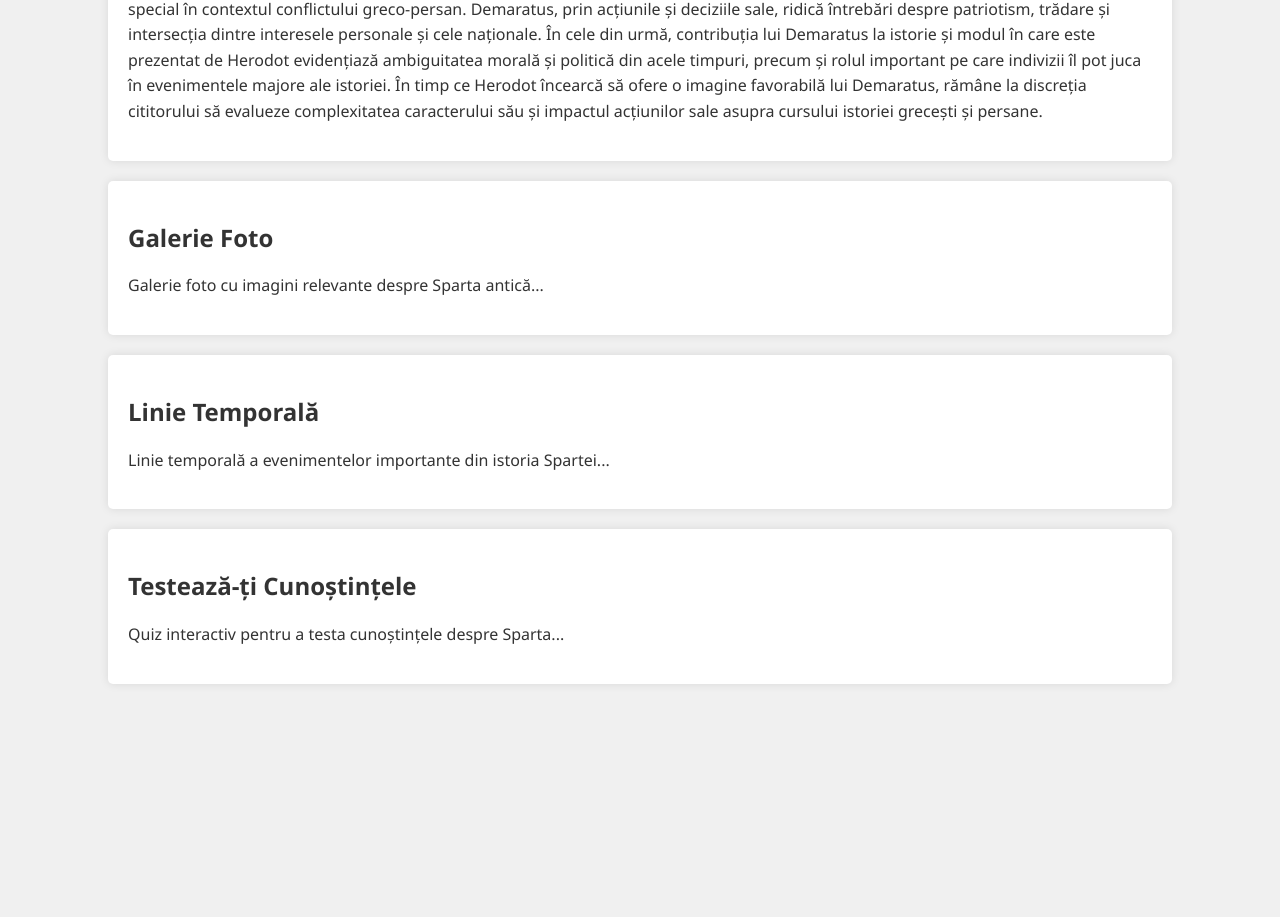
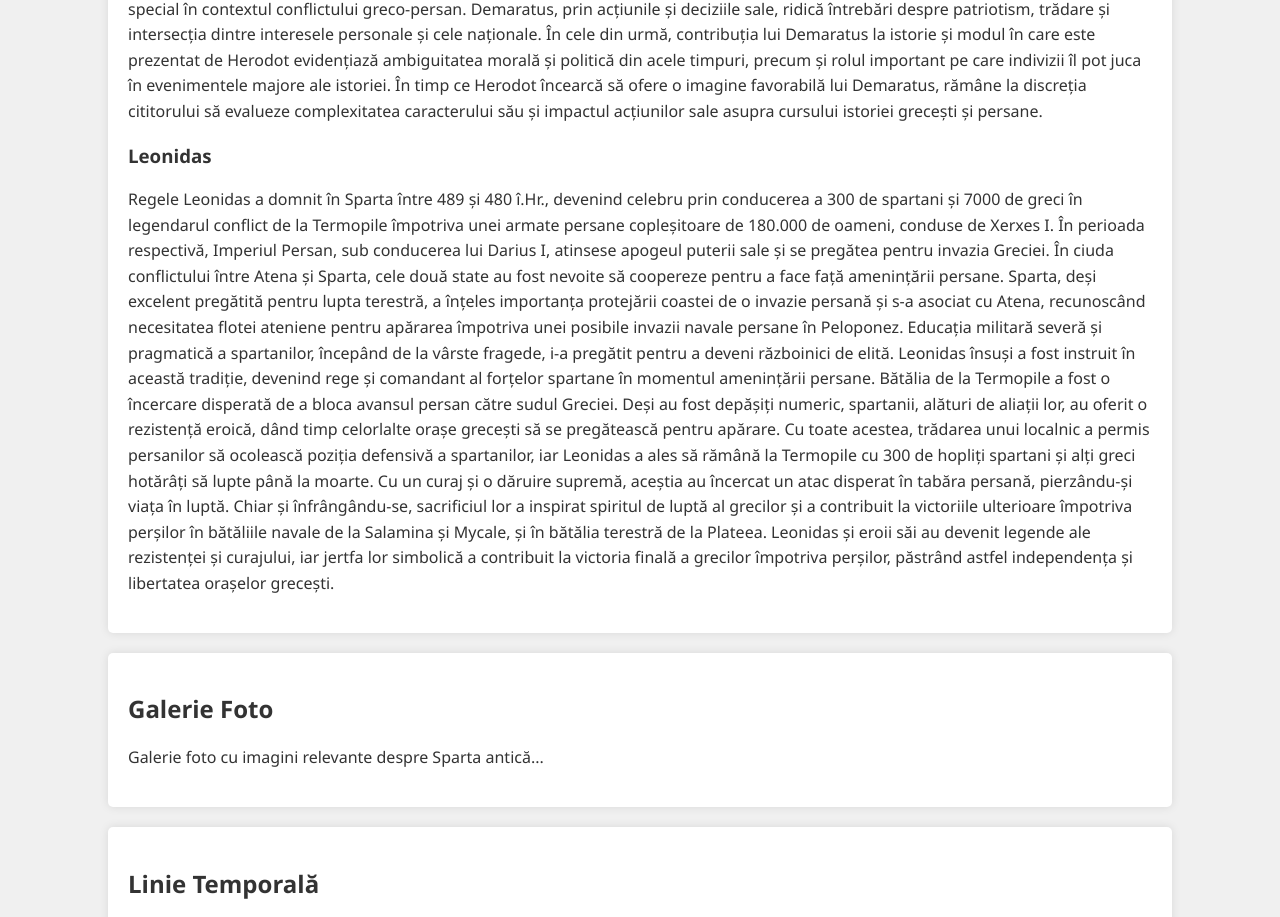
Before and after one commit to ArgatuIoan/sparta, a plain HTML site: page index.html in a window 1280 px wide. Shown: the part 5592-6509 px from the top of the page. Before the commit the page ends 6296 px from the top, so only its background shows below. Drawn offline with Linux system fonts and the light colour scheme.

Commit message:
leonidas

```diff
--- a/index.html
+++ b/index.html
@@ -208,6 +208,24 @@
             Exilul său în Persia și poziția sa ca sfetnic al lui Xerxes reflectă complexitatea loialităților și a identităților în lumea greacă antică, în special în contextul conflictului greco-persan. Demaratus, prin acțiunile și deciziile sale, ridică întrebări despre patriotism, trădare și intersecția dintre interesele personale și cele naționale.
 
             În cele din urmă, contribuția lui Demaratus la istorie și modul în care este prezentat de Herodot evidențiază ambiguitatea morală și politică din acele timpuri, precum și rolul important pe care indivizii îl pot juca în evenimentele majore ale istoriei. În timp ce Herodot încearcă să ofere o imagine favorabilă lui Demaratus, rămâne la discreția cititorului să evalueze complexitatea caracterului său și impactul acțiunilor sale asupra cursului istoriei grecești și persane.</p>
+
+            <h3>Leonidas</h3>
+            <p>Regele Leonidas a domnit în Sparta între 489 și 480 î.Hr., devenind celebru prin conducerea a 300 de spartani și 7000 de greci în legendarul conflict de la Termopile împotriva unei armate persane copleșitoare de 180.000 de oameni, conduse de Xerxes I.
+
+                În perioada respectivă, Imperiul Persan, sub conducerea lui Darius I, atinsese apogeul puterii sale și se pregătea pentru invazia Greciei. În ciuda conflictului între Atena și Sparta, cele două state au fost nevoite să coopereze pentru a face față amenințării persane.
+
+                Sparta, deși excelent pregătită pentru lupta terestră, a înțeles importanța protejării coastei de o invazie persană și s-a asociat cu Atena, recunoscând necesitatea flotei ateniene pentru apărarea împotriva unei posibile invazii navale persane în Peloponez.
+
+                Educația militară severă și pragmatică a spartanilor, începând de la vârste fragede, i-a pregătit pentru a deveni războinici de elită. Leonidas însuși a fost instruit în această tradiție, devenind rege și comandant al forțelor spartane în momentul amenințării persane.
+
+                Bătălia de la Termopile a fost o încercare disperată de a bloca avansul persan către sudul Greciei. Deși au fost depășiți numeric, spartanii, alături de aliații lor, au oferit o rezistență eroică, dând timp celorlalte orașe grecești să se pregătească pentru apărare.
+
+                Cu toate acestea, trădarea unui localnic a permis persanilor să ocolească poziția defensivă a spartanilor, iar Leonidas a ales să rămână la Termopile cu 300 de hopliți spartani și alți greci hotărâți să lupte până la moarte. Cu un curaj și o dăruire supremă, aceștia au încercat un atac disperat în tabăra persană, pierzându-și viața în luptă.
+
+                Chiar și înfrângându-se, sacrificiul lor a inspirat spiritul de luptă al grecilor și a contribuit la victoriile ulterioare împotriva perșilor în bătăliile navale de la Salamina și Mycale, și în bătălia terestră de la Plateea.
+
+                Leonidas și eroii săi au devenit legende ale rezistenței și curajului, iar jertfa lor simbolică a contribuit la victoria finală a grecilor împotriva perșilor, păstrând astfel independența și libertatea orașelor grecești.
+                </p>
     </section>
 
     <section id="galerie">
```
